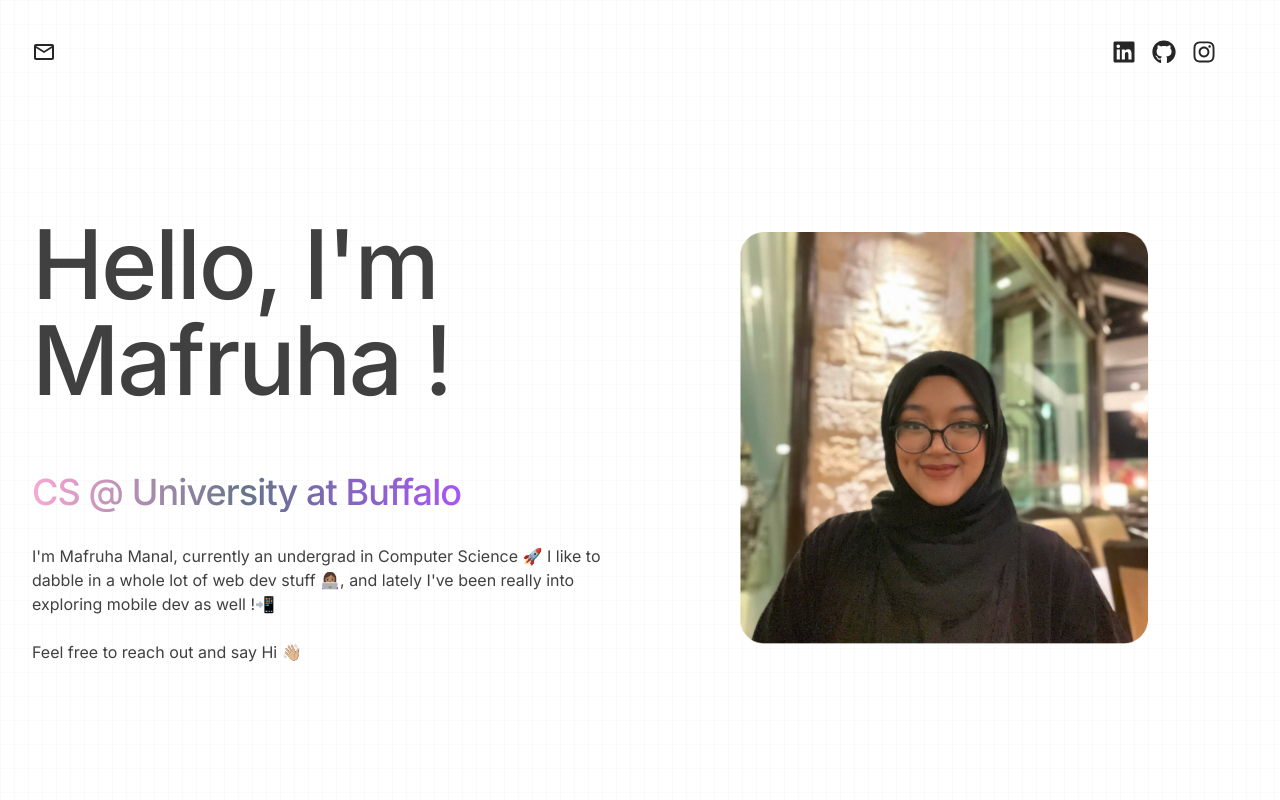
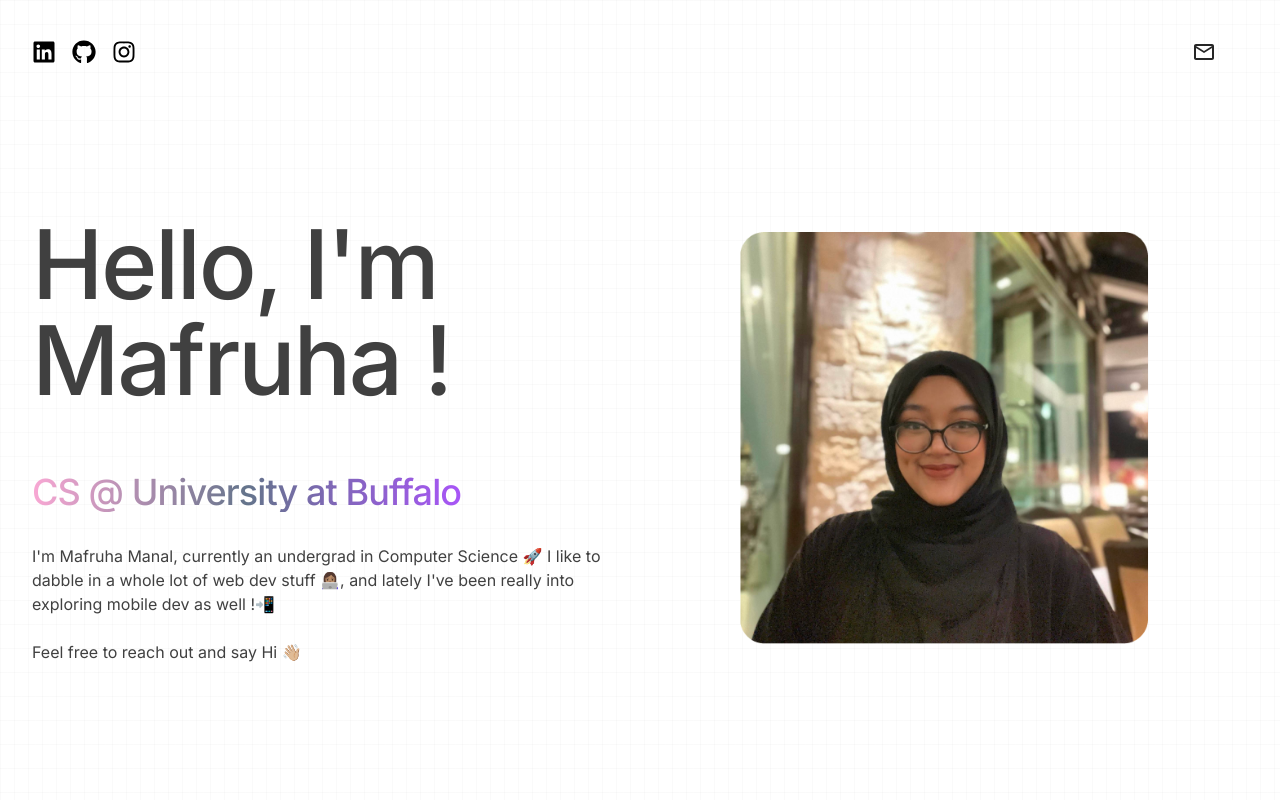
Before and after one commit to mafruhamanal/frontend-app, a React (Create React App) app in the folder client/: page / in a window 1280 px wide. Shown: the top 800 px of the page. Built offline with nearby package versions, Linux system fonts and the light colour scheme.

Commit message:
removed borders

```diff
--- a/client/public/index.html
+++ b/client/public/index.html
@@ -11,7 +11,7 @@
     />
     <link rel="apple-touch-icon" href="%PUBLIC_URL%/maflogo.png" />
     <link rel="manifest" href="%PUBLIC_URL%/manifest.json" />
-    <title>Mafruha's Portfolio!</title>
+    <title>Mafruha</title>
   </head>
   <body>
     <noscript>You need to enable JavaScript to run this app.</noscript>
--- a/client/src/components/Navbar.js
+++ b/client/src/components/Navbar.js
@@ -6,13 +6,8 @@ import { MdOutlineEmail } from "react-icons/md";
 
 const Navbar = () => {
   return (
-    <nav className="mb-12 flex items-center justify-between py-2">
-      <div className="flex flex-shrink-0 items-center">
-      <a  href= "mailto: mafruhamanal1@gmail.com" className=" flex items-center justify-center gap-4 text-2xl text-neutral-800">
-      <MdOutlineEmail />
-        </a>
-      </div>
-      <div className="m-8 flex items-center justify-center gap-4 text-2xl text-neutral-800">
+    <nav className="mb-12 flex items-center justify-between py-2 gap-4">
+      <div className="flex flex-shrink-0 text-2xl gap-4 items-center">
         <a href="https://www.linkedin.com/in/mafruhamanal/">
           <FaLinkedin />
         </a>
@@ -22,7 +17,11 @@ const Navbar = () => {
         <a href="https://www.instagram.com/_mafruha?igsh=dTc5bmFlNW80YXgy&utm_source=qr">
         <FaInstagram />
         </a>
-
+      </div>
+      <div className="m-8 flex items-center justify-center gap-4 text-2xl text-neutral-800">
+      <a  href= "mailto: mafruhamanal1@gmail.com">
+      <MdOutlineEmail />
+        </a>
 
       </div>
     </nav>
--- a/client/src/components/Technologies.js
+++ b/client/src/components/Technologies.js
@@ -41,7 +41,7 @@ const Technologies = () => {
           variants={iconVariants(2)}
           initial="initial"
           animate="animate"
-          className="rounded-2xl border-2 border-fuchsia-100 p-4"
+          className="rounded-2xl p-4"
         >
           <RiReactjsLine className="text-5xl text-cyan-400" />
         </motion.div>
@@ -50,7 +50,7 @@ const Technologies = () => {
           variants={iconVariants(3.5)}
           initial="initial"
           animate="animate"
-          className="rounded-2xl border-2 border-fuchsia-100 p-4"
+          className="rounded-2xl p-4"
         >
           <FaNodeJs className="text-5xl text-lime-500" />
         </motion.div>
@@ -58,7 +58,7 @@ const Technologies = () => {
           variants={iconVariants(2)}
           initial="initial"
           animate="animate"
-          className="rounded-2xl border-2 border-fuchsia-100 p-4"
+          className="rounded-2xl p-4"
         >
           <SiMongodb className="text-5xl text-green-500" />
         </motion.div>
@@ -66,7 +66,7 @@ const Technologies = () => {
           variants={iconVariants(3.5)}
           initial="initial"
           animate="animate"
-          className="rounded-2xl border-2 border-fuchsia-100 p-4"
+          className="rounded-2xl p-4"
         >
           <RiTailwindCssFill className="text-5xl text-sky-400" />
         </motion.div>
@@ -75,7 +75,7 @@ const Technologies = () => {
           variants={iconVariants(2)}
           initial="initial"
           animate="animate"
-          className="rounded-2xl border-2 border-fuchsia-100 p-4"
+          className="rounded-2xl p-4"
         >
           <IoLogoFirebase className="text-5xl text-amber-400" />
         </motion.div>
@@ -83,7 +83,7 @@ const Technologies = () => {
           variants={iconVariants(3.5)}
           initial="initial"
           animate="animate"
-          className="rounded-2xl border-2 border-fuchsia-100 p-4"
+          className="rounded-2xl p-4"
         >
           <RiReactjsLine className="text-5xl text-neutral-300" />
         </motion.div>
@@ -91,7 +91,7 @@ const Technologies = () => {
           variants={iconVariants(2)}
           initial="initial"
           animate="animate"
-          className="rounded-2xl border-2 border-fuchsia-100 p-4"
+          className="rounded-2xl p-4"
         >
           <FaJava className="text-5xl text-sky-400" />
         </motion.div>
@@ -99,7 +99,7 @@ const Technologies = () => {
           variants={iconVariants(3.5)}
           initial="initial"
           animate="animate"
-          className="rounded-2xl border-2 border-fuchsia-100 p-4"
+          className="rounded-2xl p-4"
         >
           <SiFlask className="text-5xl text-neutral-400" />
         </motion.div>
```
